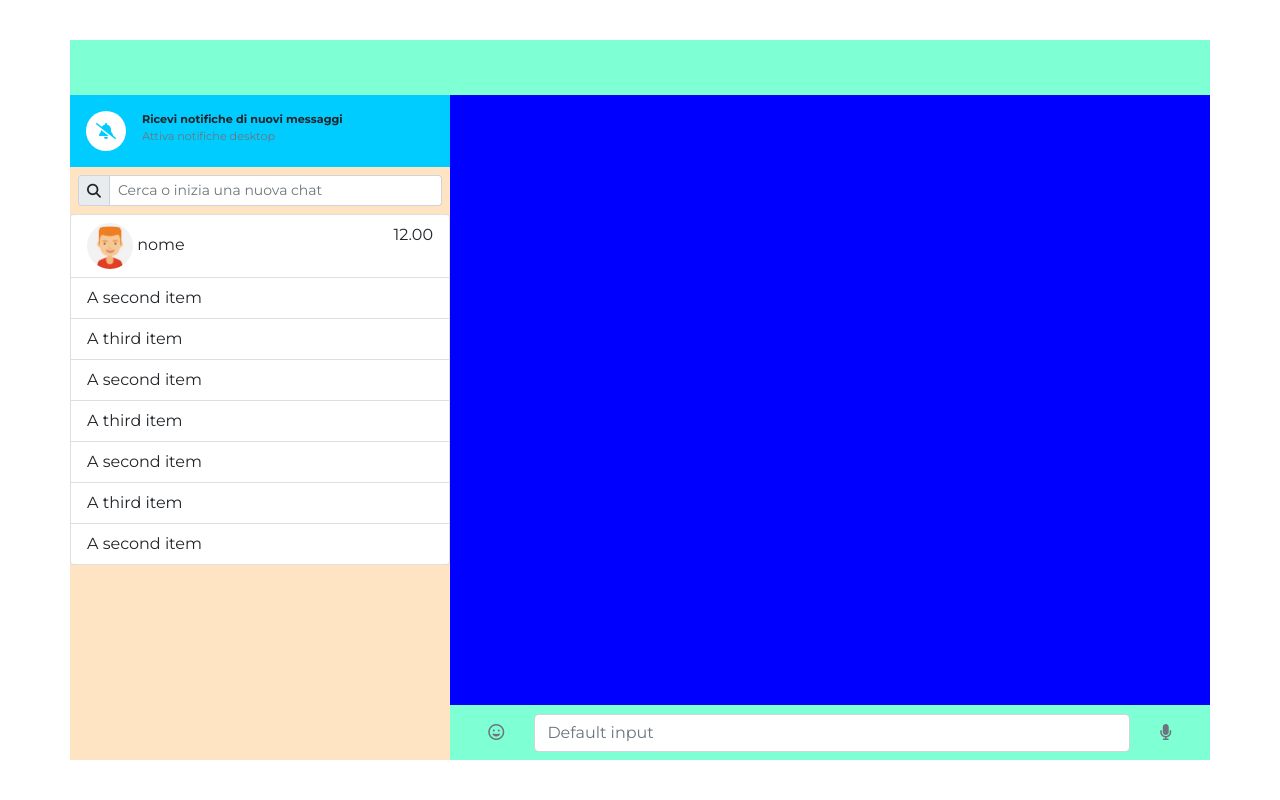
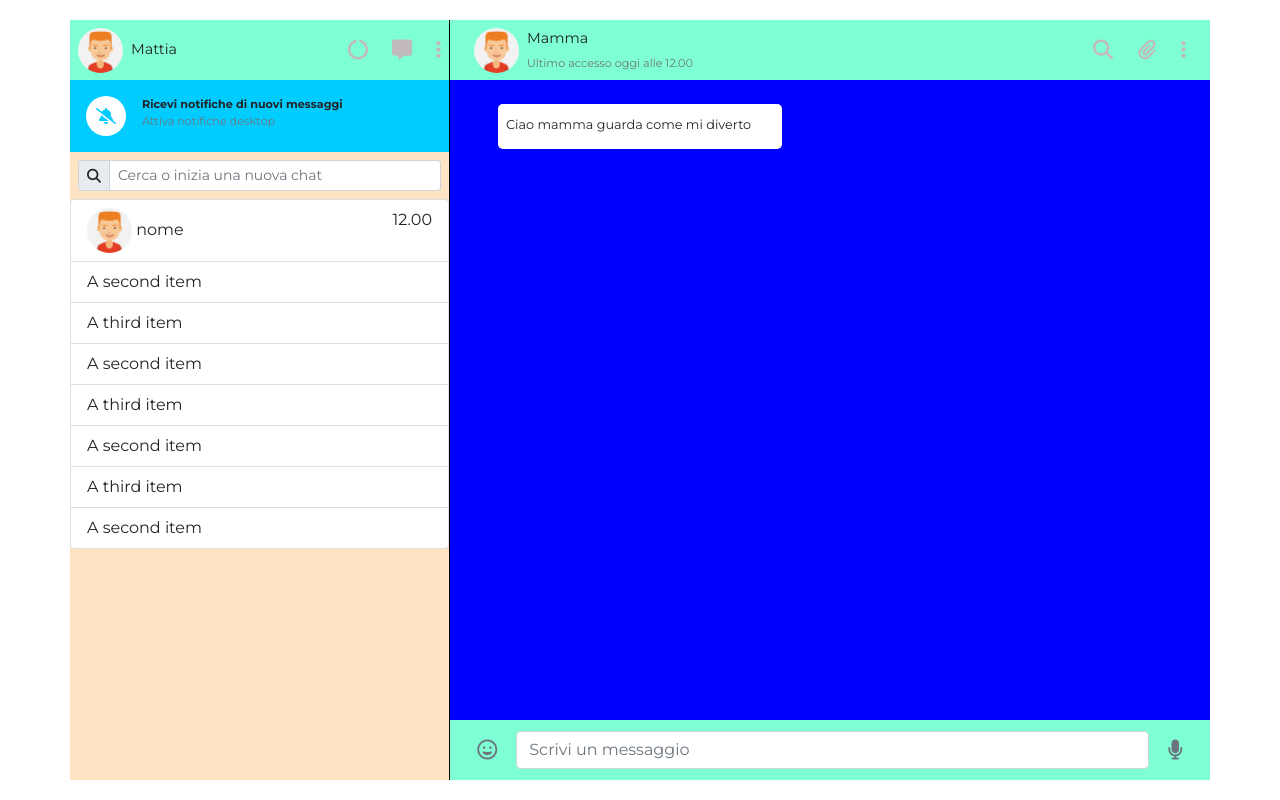
Before and after one commit to tiiaaaa/vue-boolzapp, a plain HTML site: page index.html in a window 1280 px wide. Drawn offline with nearby package versions, Linux system fonts and the light colour scheme.

Commit message:
stilizzato colonna destra della chat e header della colonna sinistra con icona e info utente, comandi opzionali, e impostato layout chat con messaggii

```diff
--- a/css/style.css
+++ b/css/style.css
@@ -6,29 +6,49 @@ main{
     height: 100vh;
 }
 
-/* Colonna destra e colonna sinistra */
+/* CLASSI GENERALI */
+div.avatar-img{
+    width: 45px;
+    height: 45px;
+}
+
+div.user-text-info p{
+    font-size: 0.9rem;
+    text-transform: capitalize;
+}
+
+div.user-text-info a{
+    font-size: 0.7rem
+}
+
+div.account-option i{
+    color: rgb(194, 186, 186);
+}
+
+/* COLONNA DESTRA E COLONNA SINISTRA*/
 section#users-contact,
 section#user-chat{
-    height: 90vh;
+    height: 95vh;
 }
 
 section#users-contact{
     background-color: bisque;
+    border-right: 1px solid black;
 }
 
 section#user-chat{
     background-color: rgb(153, 102, 40);
 }
 
-/* Banner delle notifiche */
+/* BANNER DELLE NOTIFICHE */
 div.notification-banner{
     background-color: rgb(0, 204, 255);
 }
 
 div.notification-banner span#notification-icon{
     display: inline-block;
-    height: 40px;
-    width: 40px;
+    min-height: 40px;
+    min-width: 40px;
     background-color: white;
     border-radius: 50%;
 }
@@ -44,23 +64,34 @@ div.notification-banner div#notification-text{
     font-size: 0.7rem;
 }
 
-img.avatar-img{
-    width: 15%;
-    border-radius: 50%;
-}
-
-/* Colonna di destra */
+/* COLONNA DESTRA */
 div.header-user-chat,
 div.footer-user-chat{
-    height: 55px;
+    height: 60px;
     background-color: aquamarine;
 }
 
+/* SEZIONE CENTRALE  */
 section#user-chat div.main-user-chat{
-    height: calc(100% - 110px);
+    height: calc(100% - 120px);
     background-color: blue;
 }
 
+div.main-user-chat div.message{
+    height: 45px;
+}
+
+div.main-user-chat div.received-message{
+    background-color: white;
+}
+
+div.message span{
+    font-size: 0.8rem;
+}
+
+
+
+/* SEZIONE BASSA */
 div.footer-user-chat input{
-    width: 80%;
+    width: 85%;
 }
--- a/index.html
+++ b/index.html
@@ -28,7 +28,26 @@
             <section class="row">
                 <!-- Colonna Sinistra -->
                 <section id="users-contact" class="col-4 d-flex flex-column p-0">
-                    <div class="header-user-chat"></div>
+                    <!-- Barra profilo -->
+                    <div class="header-user-chat d-flex justify-content-between p-2">
+                        <div class="account-description d-flex">
+                            <div class="avatar-img me-2">
+                                <img class="img-fluid rounded-circle" src="img/avatar_1.jpg" alt="">
+                            </div>
+                            <div class="user-text-info d-flex align-items-center">
+                                <p class="mb-0">Mattia</p>
+                            </div>
+                        </div>
+                        <!-- Icone sulla sinistra -->
+                        <div class="account-option d-flex align-items-center">
+                            <a class="text-decoration-none text-muted fs-5" href="#"><i class="fa-solid fa-circle-notch"></i></a>
+
+                            <a class="text-decoration-none text-muted fs-5 mx-4" href="#"><i class="fa-solid fa-message"></i></a>
+
+                            <a class="text-decoration-none text-muted fs-5" href="#"><i class="fa-solid fa-ellipsis-vertical"></i></a>                            </i></a>
+                        </div>
+                    </div>
+
                     <!-- Colonna sinistra delle chat parte in alto -->
                     <section id="users-contact-top">
                         <!-- Banner Notifiche -->
@@ -57,7 +76,9 @@
                             <ul class="list-group">
                                 <li class="list-group-item d-flex justify-content-between">
                                     <div class="left">
-                                        <img class="avatar-img" src="img/avatar_1.jpg" alt="">
+                                        <div class="avatar-img d-inline-block">
+                                            <img class="img-fluid rounded-circle" src="img/avatar_1.jpg" alt="">
+                                        </div>
                                         <span>nome</span>
                                     </div>
                                     <div class="right">12.00</div>
@@ -76,22 +97,53 @@
 
                 <!-- Colonna Destra -->
                 <section id="user-chat" class="col-8 position-relative p-0">
+
                     <!-- Barra in alto -->
-                    <div class="header-user-chat"></div>
+                    <div class="header-user-chat d-flex justify-content-between py-2 px-4">
+                        <!-- Icona e testo sulla destra -->
+                        <div class="account-description d-flex">
+                            <div class="avatar-img me-2">
+                                <img class="img-fluid rounded-circle" src="img/avatar_1.jpg" alt="">
+                            </div>
+                            <div class="user-text-info">
+                                <p class="mb-0">Mamma</p>
+                                <a class="text-decoration-none text-muted" href="#">Ultimo accesso oggi alle 12.00</a>
+                            </div>
+                        </div>
+
+                        <!-- Icone sulla sinistra -->
+                        <div class="account-option d-flex align-items-center">
+                            <a class="text-decoration-none text-muted fs-5" href="#"><i class="fa-solid fa-magnifying-glass"></i></a>
+
+                            <a class="text-decoration-none text-muted fs-5 mx-4" href="#"><i class="fa-solid fa-paperclip"></i></a>
+
+                            <a class="text-decoration-none text-muted fs-5" href="#"><i class="fa-solid fa-ellipsis-vertical"></i></a>                            </i></a>
+                        </div>
+                    </div>
 
                     <!-- Corpo centrale della chat -->
-                    <div class="main-user-chat"></div>
+                    <div class="main-user-chat d-flex overflow-auto">
+                        <!-- Col sinistra messaggi in arrivo -->
+                        <div class="col-6 px-5 py-4">
+                            <div class="message received-message p-2 rounded-3">
+                                <span>Ciao mamma guarda come mi diverto</span>
+                            </div>
+                        </div>
+
+                        <!-- Col destra messaggi in uscita -->
+                        <div class="col-6 px-5 py-4"></div>
+                    </div>
 
                     <!-- Barra in basso della chat -->
                     <div class="footer-user-chat d-flex justify-content-evenly align-items-center p-2">
                         <div>
-                            <a class="text-decoration-none text-muted" href="#"><i class="fa-regular fa-face-grin"></i></a>
+                            <a class="text-decoration-none text-muted fs-5" href="#"><i class="fa-regular fa-face-grin"></i></a>
                         </div>
                         <!-- Input per digitare il testo -->
-                        <input class="form-control" type="text" placeholder="Default input" aria-label="default input example">
+                        <input class="form-control" type="text" placeholder="Scrivi un messaggio" aria-label="default input example">
 
                         <div>
-                            <a class="text-decoration-none text-muted" href="#"><i class="fas fa-microphone"></i></a>
+                            <a class="text-decoration-none text-muted fs-5" href="#"><i class="fas fa-microphone"></i></a>
                         </div>
                     </div>
 
```
